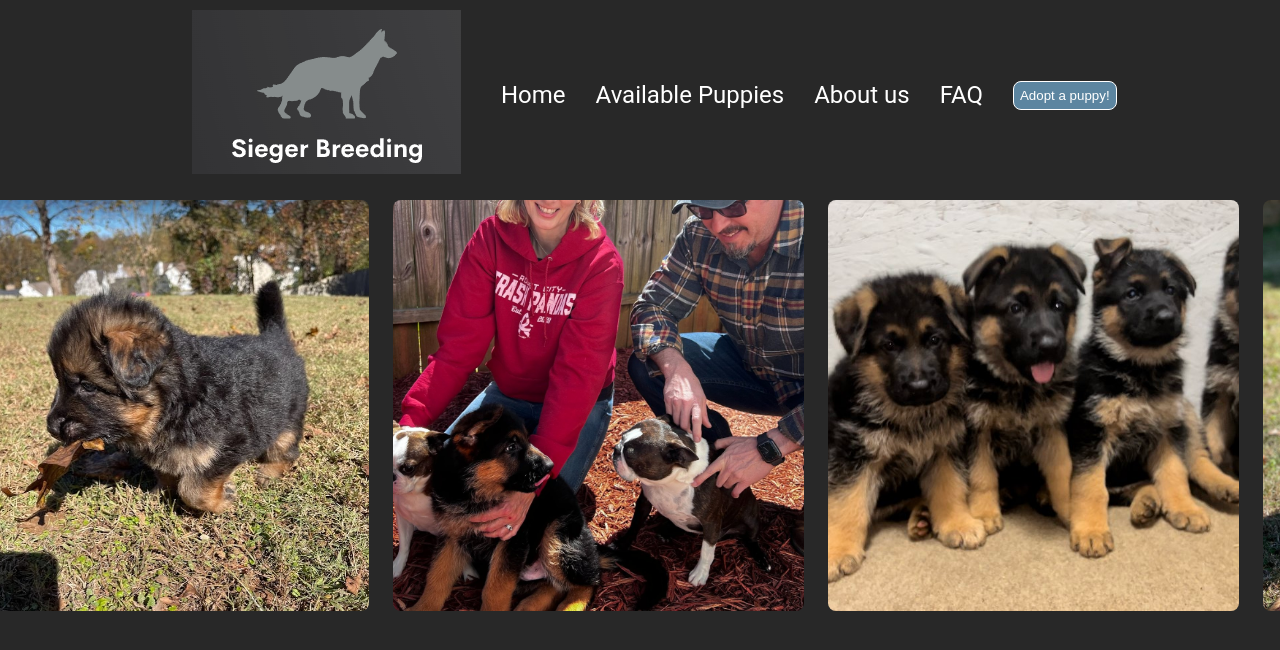
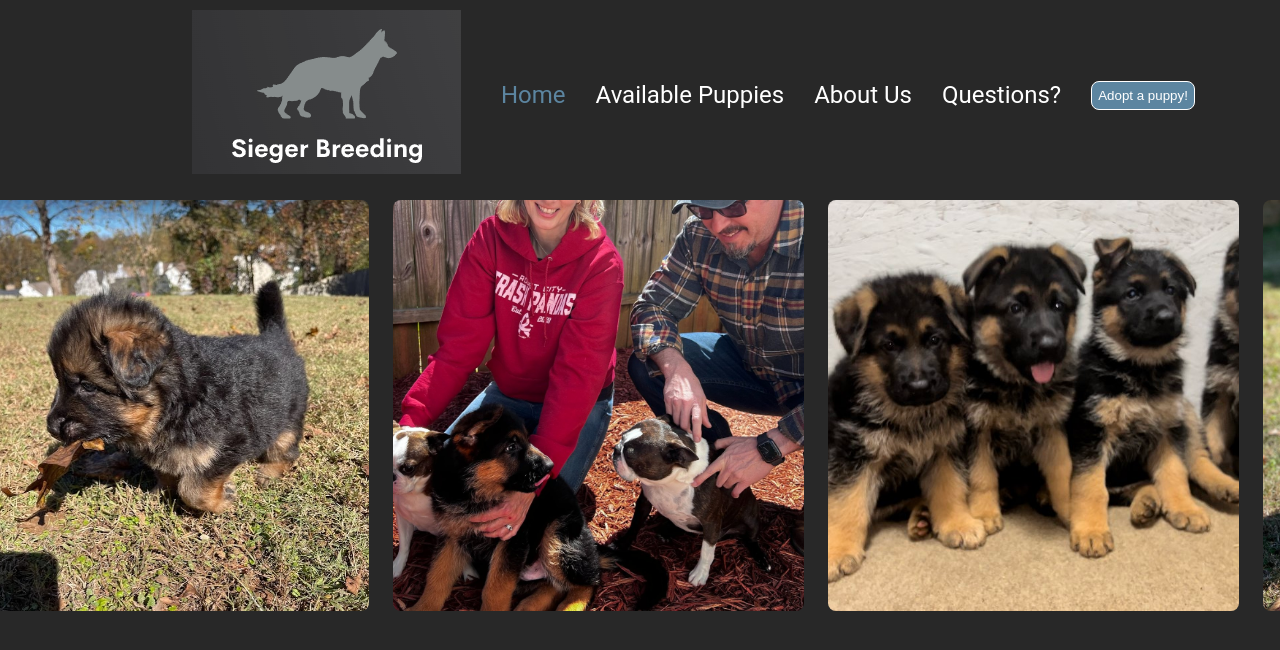
Before and after one commit to danielpopovici745/siegerBreeding, a plain HTML site: page index.html in a window 1280 px wide. Drawn offline with Linux system fonts and the light colour scheme.

Commit message:
added links to header, changed the width at which hamburger menu appears

```diff
--- a/index.html
+++ b/index.html
@@ -14,13 +14,12 @@
             <div id="headerLogo"><img src="./images/siegerBreedingLogo.png"></div>
             <div id="headerContent">
                 <ul>
-                    <li class="link">Home</li>
-                    <li class="link">Available Puppies</li>
-                    <li class="link">About us</li>
-                    <li class="link">FAQ</li>
+                    <li class="link" ><a class="active" href="./index.html" >Home</a></li>
+                    <li class="link"><a href="./index.html" >Available Puppies</a></li>
+                    <li class="link"><a href="./index.html" >About Us</a></li>
+                    <li class="link"><a href="./index.html" >Questions?</a></li>
                 </ul>
                 <button id="adopt">Adopt a puppy!</button>
-
             </div>
             <button id="hamburgerMenu"><img src="./images/icons8-menu-60.png" ></button>
         </div>
--- a/style.css
+++ b/style.css
@@ -39,8 +39,22 @@ button{
     margin: 0px;
     display: flex;
     gap: 30px;
-    align-items: center;
 }
+
+li a{
+    color: #fff;
+    text-decoration: none;
+}
+
+.link:hover{
+    color: #5C85A0;
+}
+
+.active{
+    text-decoration: none;
+    color: #5C85A0;
+}
+
 #headerContent{
     display: flex;
     align-items: center;
@@ -89,13 +103,13 @@ button{
 
 /* Media Queries */
 
-@media screen and (min-width:931px){
+@media screen and (min-width:1025px){
     #hamburgerMenu{
         display: none;
     }
 }
 
-@media screen and (max-width: 930px) {
+@media screen and (max-width: 1024px) {
     #headerContent{
         display: none;
     }
```
